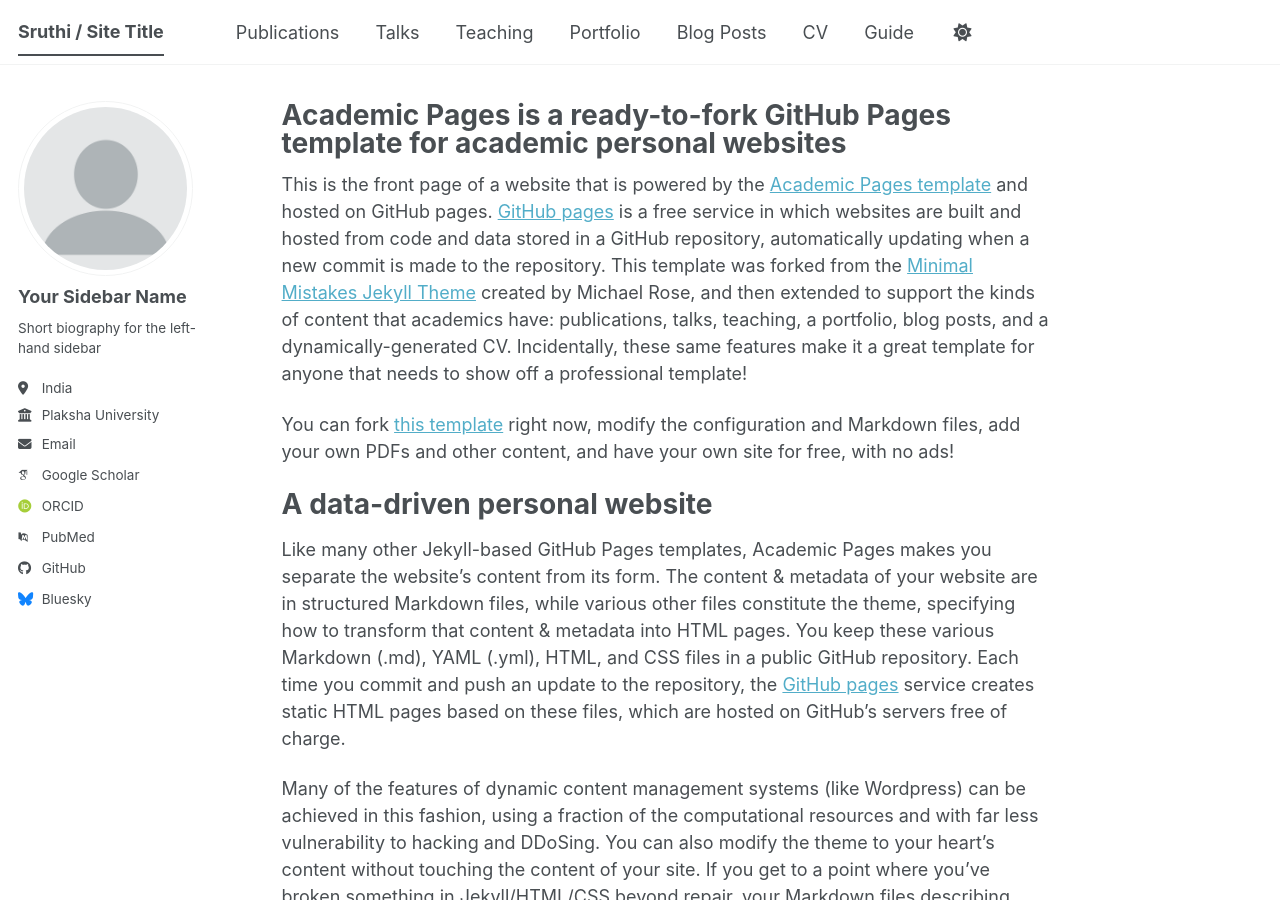
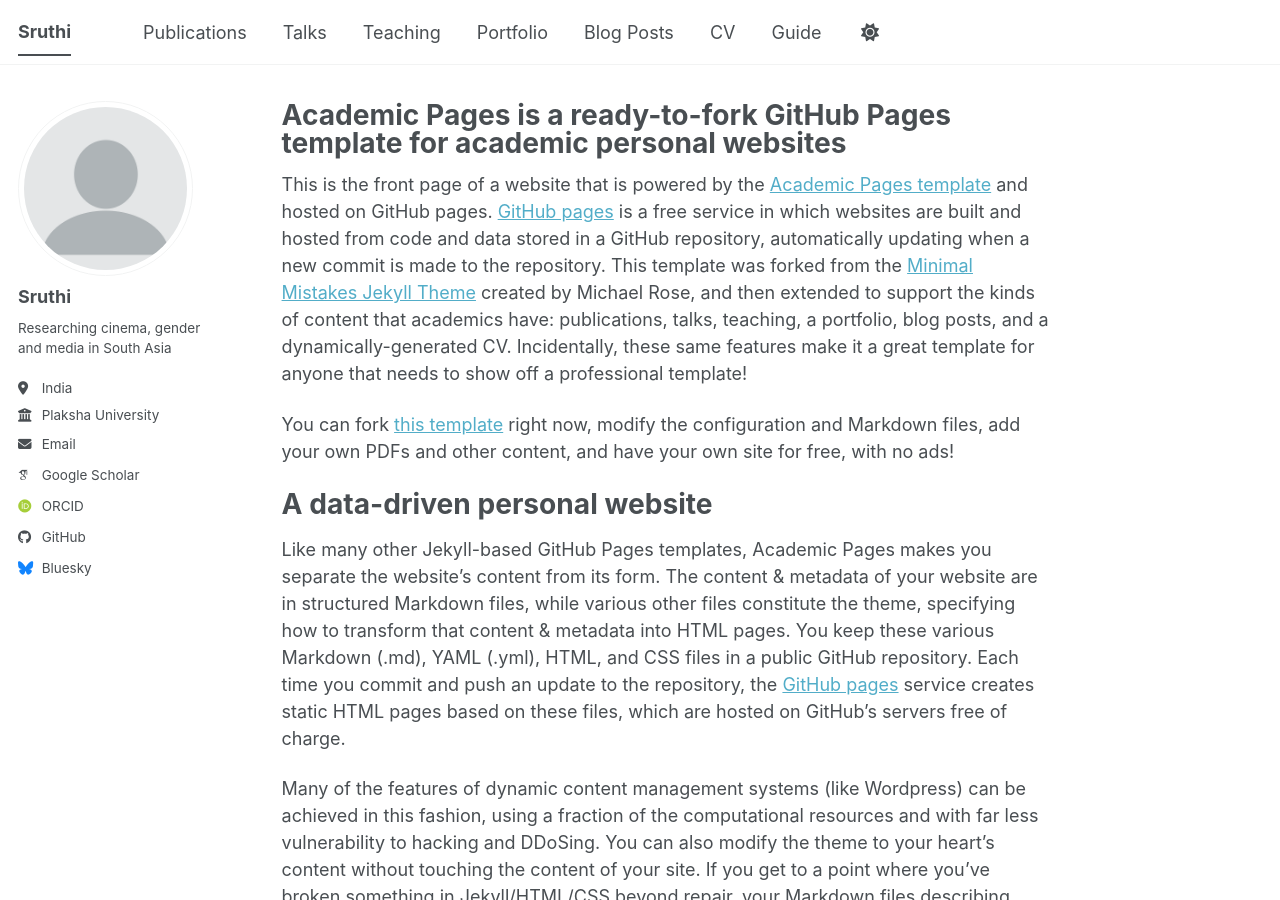
Before and after one commit to SrFr00/sruthivs, a Jekyll site: the page built from _pages/about.md, in a window 1280 px wide and 900 px high. Built offline with Jekyll 4.4.1, drawn with Linux system fonts in a browser that asks for light colours; some web fonts are replaced; a script bundle is joined from its source files by our own code; library files that are not in the unit come from our copies.

Commit message:
Update _config.yml

```diff
--- a/_config.yml
+++ b/_config.yml
@@ -9,7 +9,7 @@
 # Basic Site Settings
 locale                   : "en-US"
 site_theme               : "default" # The available themes options are "default", "air", "sunrise", "mint", "dirt" and "contrast"
-title                    : "Sruthi / Site Title"
+title                    : "Sruthi "
 title_separator          : "-"
 name                     : &name "Sruthi"
 description              : &description "PhD Researcher"   # Update this with a general description of your site, this is the default if not overridden by a page
@@ -24,28 +24,19 @@
 author:
   # Biographic information
   avatar           : "profile.png"
-  name             : "Your Sidebar Name"
+  name             : "Sruthi"
   pronouns         : # example: "she/her"
-  bio              : "Short biography for the left-hand sidebar"
+  bio              : "Researching cinema, gender and media in South Asia"
   location         : "India"
   employer         : "Plaksha University"
   uri              : # URL
-  email            : "none@example.org"
+  email            : "sruthi.v@plaksha.edu.in"
 
   # Academic websites
   academia         : # URL
   arxiv            : # URL - Update with the correct link to your profile
-  googlescholar    : "https://scholar.google.com/citations?user=PS_CX0AAAAAJ"
-  inspire-hep      : # URL
-  impactstory      : # URL
-  orcid            : "https://orcid.org/yourorcidurl"
-  semantic         : # URL
-  ssrn             : # URL
-  pubmed           : "https://www.ncbi.nlm.nih.gov/pubmed/?term=john+snow"
-  researchgate     : # URL
-  scopus           : # URL
-  zotero           : # URL
-
+  googlescholar    : "https://scholar.google.com/citations?user=R_dCC_UAAAAJ&hl"
+  orcid            : "https://orcid.org/0000-0002-0143-6530"
 
   # Repositories and software development
   bitbucket        : # Username - Update with your username on the site
```
